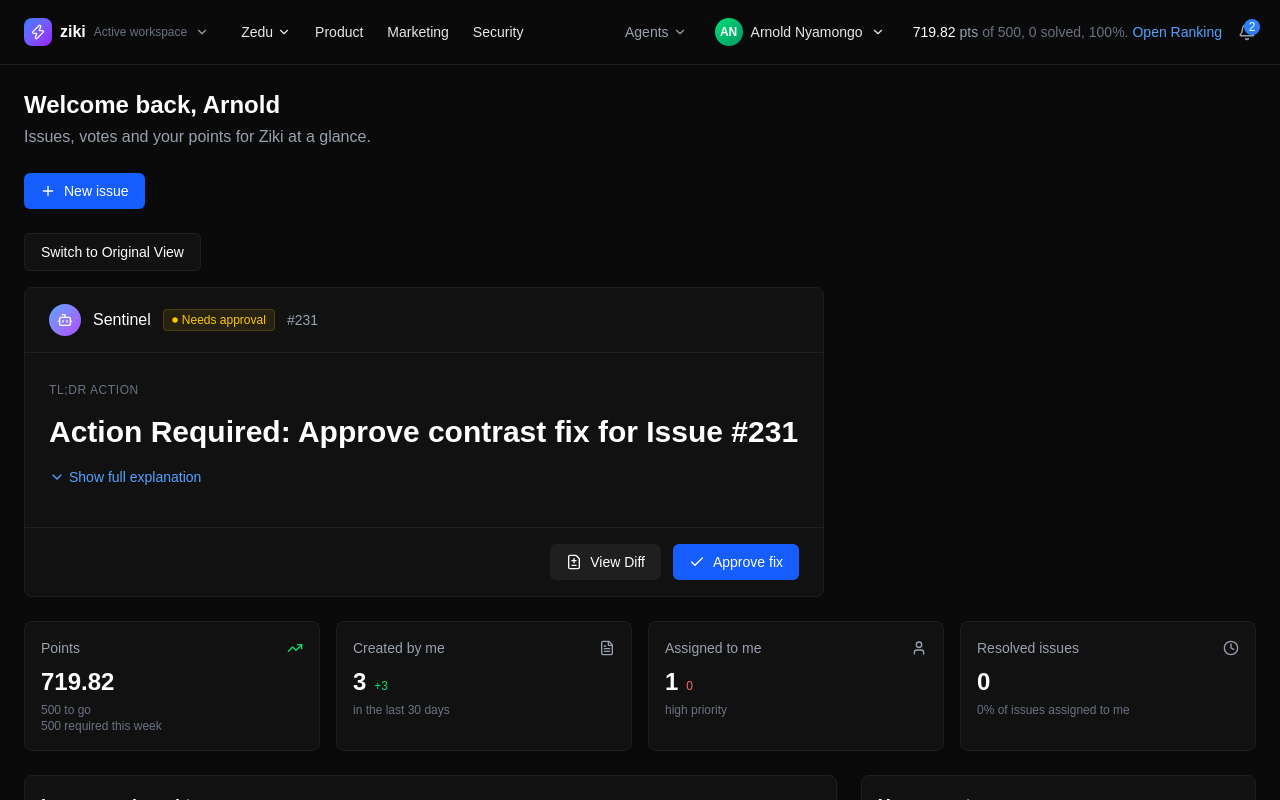
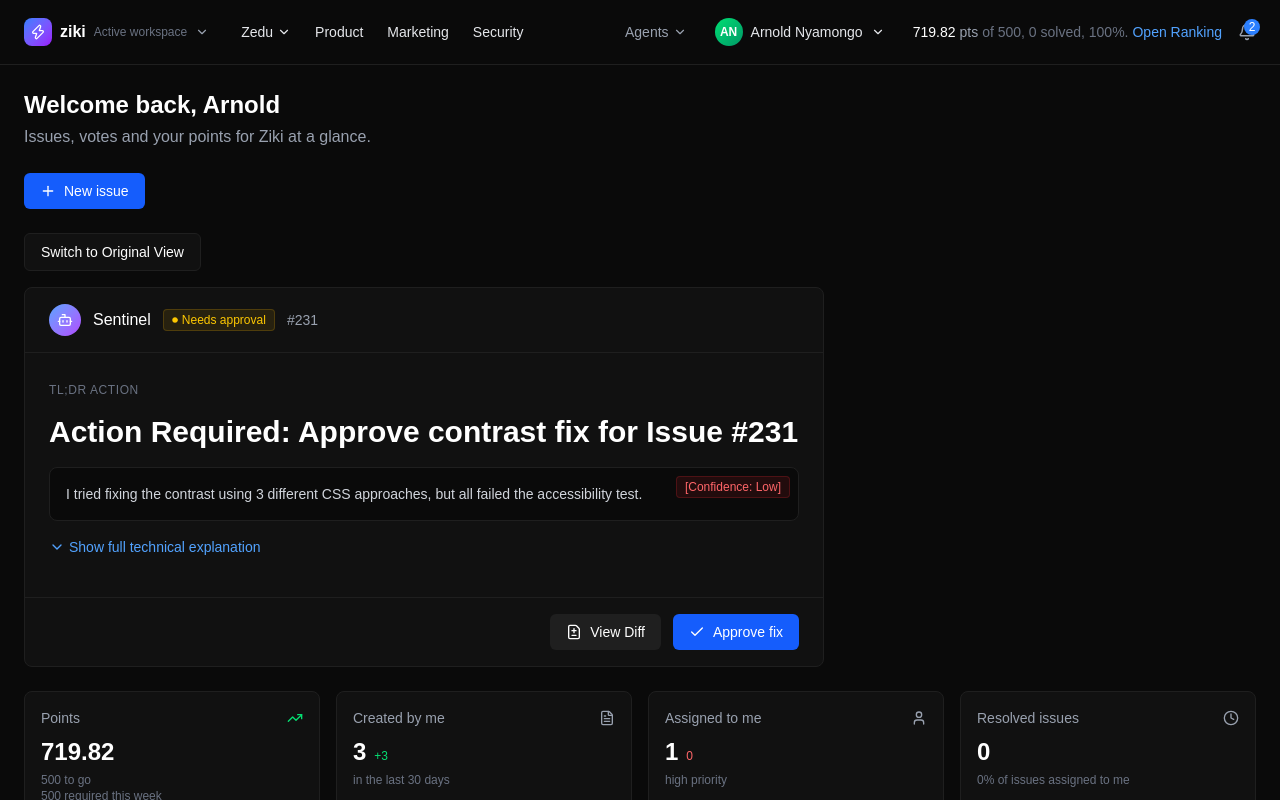
Before and after one commit to Arnoldoo1/ziki-inbox, a Next.js app: page / in a window 1280 px wide. Shown: the top 800 px of the page. Built offline with nearby package versions, Linux system fonts and the light colour scheme.

Commit message:
Add reasoning and confidence

```diff
--- a/app/page.tsx
+++ b/app/page.tsx
@@ -153,6 +153,17 @@ export default function Dashboard() {
                 <h2 className="text-3xl font-bold text-white mb-4 leading-tight">
                   Action Required: Approve contrast fix for Issue #231
                 </h2>
+
+                {/* Agent Reasoning & Confidence */}
+                <div className="relative bg-[#0a0a0a] border border-[#1f1f1f] rounded-lg p-4 mb-4">
+                  <span className="absolute top-2 right-2 px-2 py-0.5 bg-red-500/10 text-red-400 text-xs rounded border border-red-500/20">
+                    [Confidence: Low]
+                  </span>
+                  <p className="text-sm text-gray-300 pr-24">
+                    I tried fixing the contrast using 3 different CSS approaches, but all failed the accessibility test.
+                  </p>
+                </div>
+
                 <button
                   onClick={() => setShowFullExplanation((prev) => !prev)}
                   className="flex items-center gap-1 text-sm text-blue-400 hover:text-blue-300 mb-4 transition-colors"
@@ -160,12 +171,12 @@ export default function Dashboard() {
                   {showFullExplanation ? (
                     <>
                       <ChevronUp size={16} />
-                      Hide full explanation
+                      Hide full technical explanation
                     </>
                   ) : (
                     <>
                       <ChevronDown size={16} />
-                      Show full explanation
+                      Show full technical explanation
                     </>
                   )}
                 </button>
```
